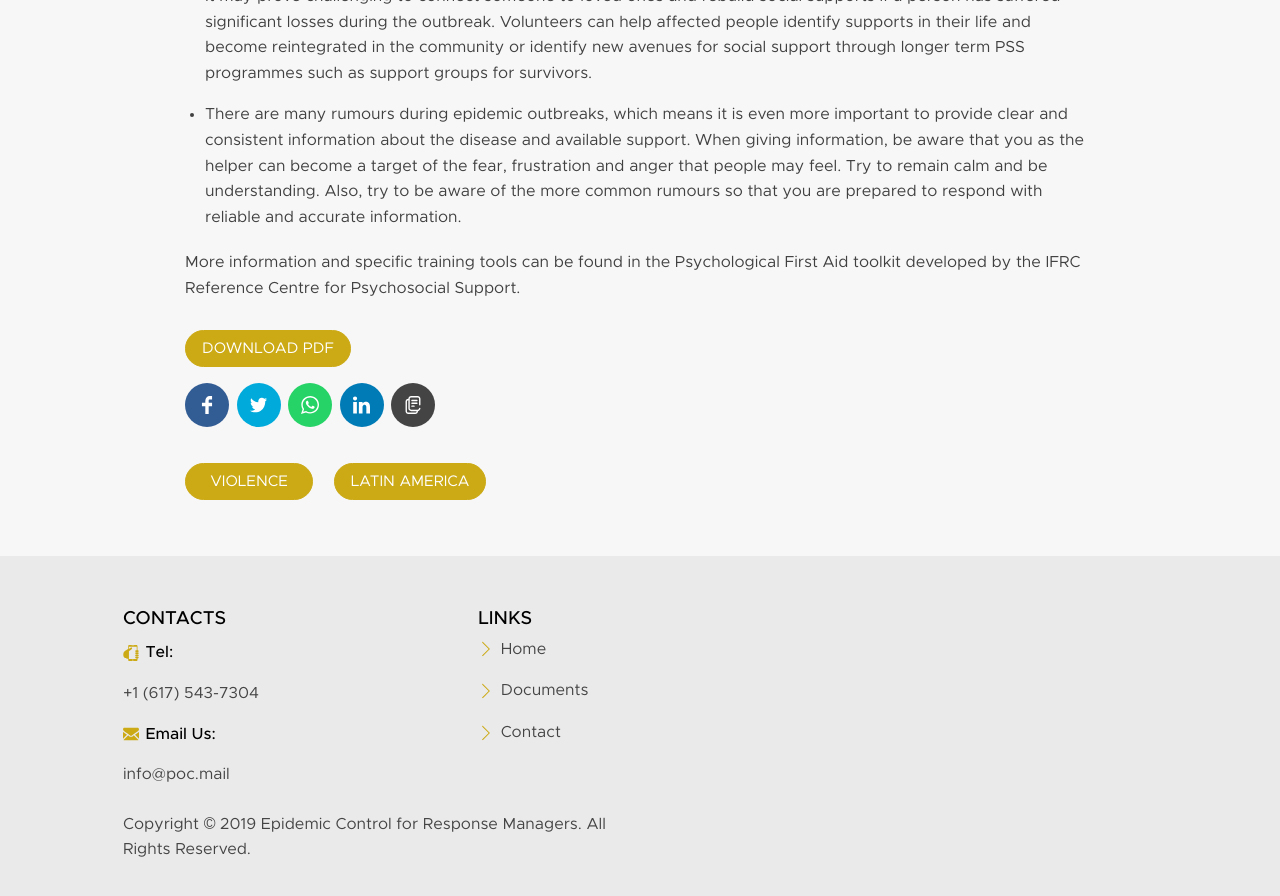
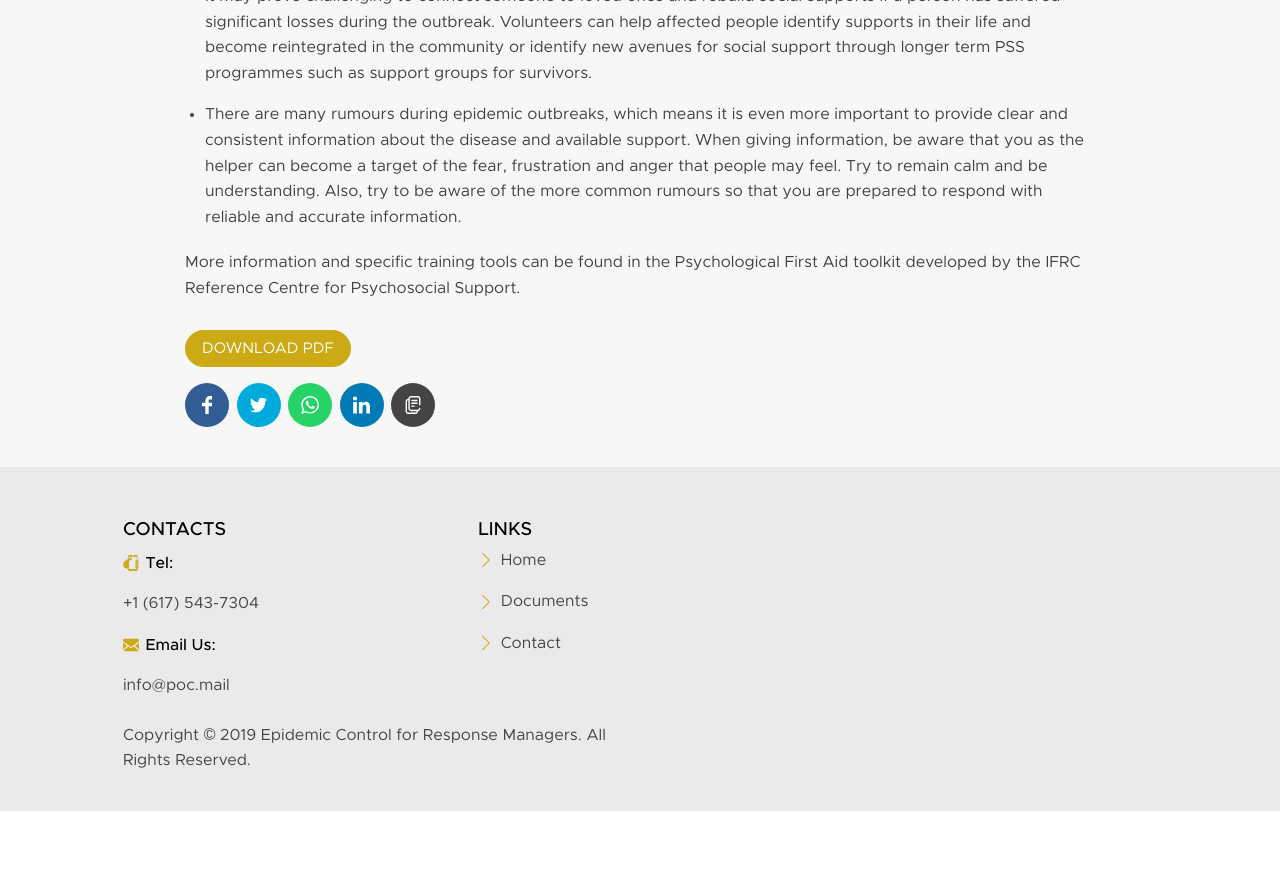
Before and after one commit to Julialhuillery/poc, a Jekyll site: the page built from _documents/4-the-pfa-action.md, in a window 1280 px wide and 900 px high, scrolled down 829 px. Shown: the top 896 px of the window. Built offline with Jekyll 4.4.1, drawn with Linux system fonts in a browser that asks for light colours; our own code applies the rules of GitHub Pages for plain Markdown files; after the commit the page ends 1640 px from its top, so only the background shows below that.

Commit message:
Update from Forestry.io jlm@lsi.io updated _documents/4-the-pfa-action.md

```diff
--- a/_documents/4-the-pfa-action.md
+++ b/_documents/4-the-pfa-action.md
@@ -1,7 +1,5 @@
 ---
-categories:
-- Violence
-- Latin America
+categories: []
 
 ---
 # Table X: The PFA action principles of Look, Listen and Link
```
